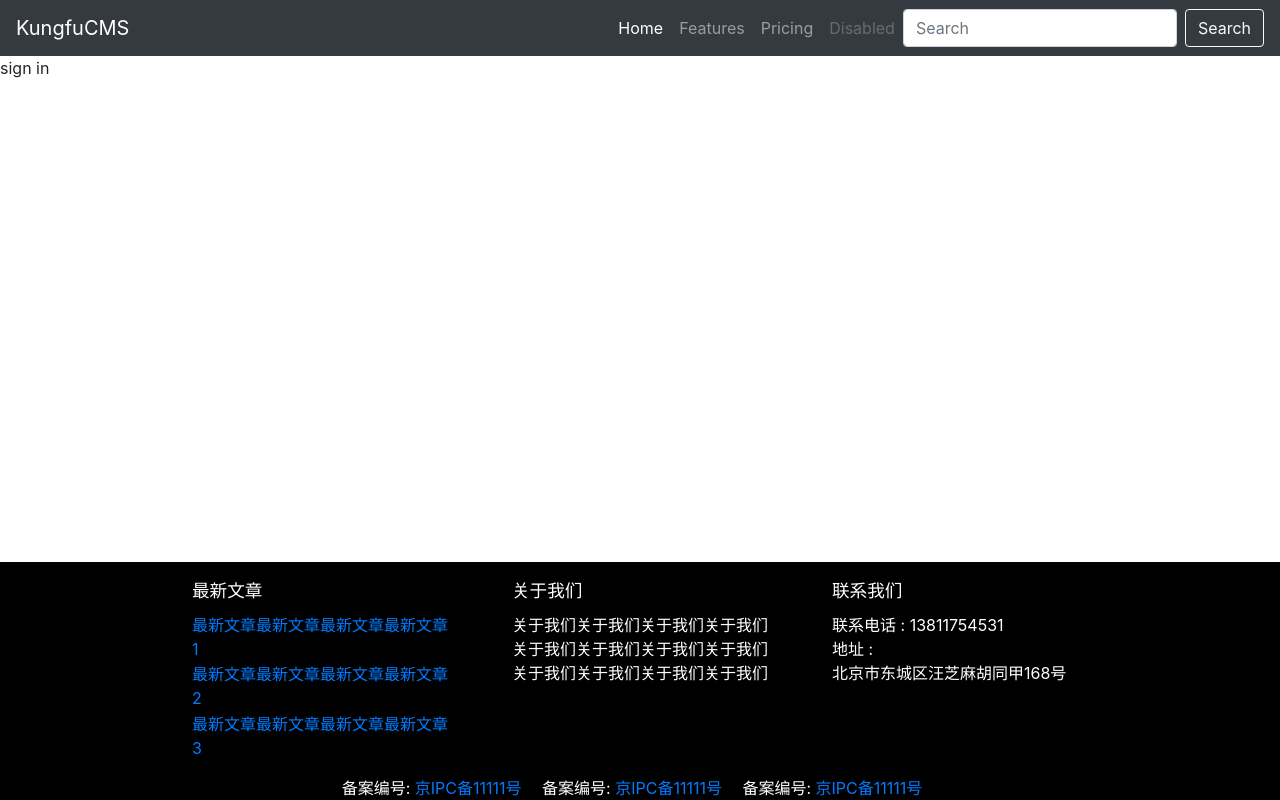
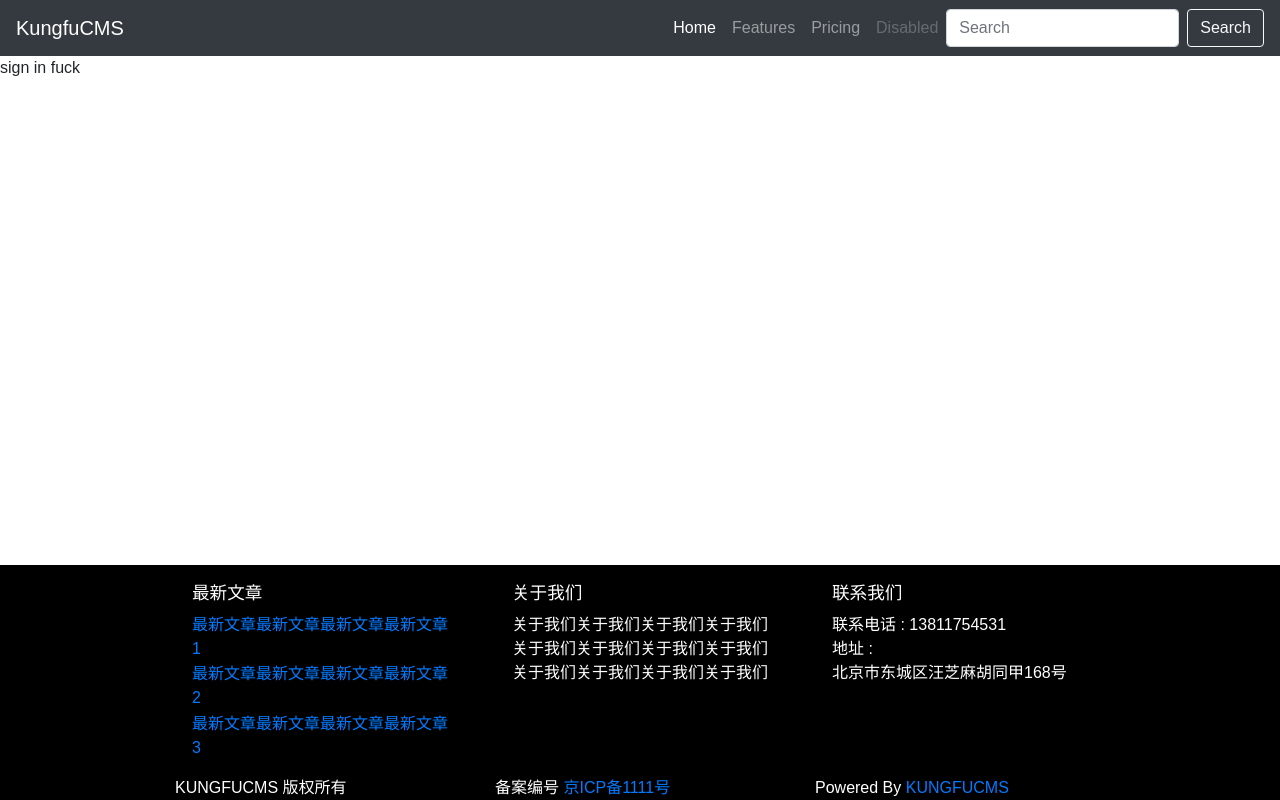
Before and after one commit to youngershen/kungfucms, a Django app: template kungfucms/themes/default/templates/account/sign-in.html in a window 1280 px wide. Run offline with Django 3.2, Linux system fonts and the light colour scheme; the template is opened without the code that fills it, so the values that code supplies are empty; some libraries are stand-ins or nearby versions.

```diff
--- a/kungfucms/themes/default/static/css/kungfucms.css
+++ b/kungfucms/themes/default/static/css/kungfucms.css
@@ -2,6 +2,10 @@ body
 {
     margin:0 !important;
     padding: 0 !important;
+    font-family: "Microsoft YaHei", Arial, "Courier New", Courier, Helvetica, monospace !important;
+    font-size: 100%;
+    font-weight: 400;
+    line-height: 1.5rem;
 }
 
 .kf-navbar
@@ -17,13 +21,7 @@ body
 {
     background-color: #000;
     color: #fff;
-    /*padding: 1rem;*/
     padding-top: 1rem;
-}
-
-.kf-footer-content
-{
-
 }
 
 .kf-footer-content-body
--- a/kungfucms/themes/default/templates/account/sign-in.html
+++ b/kungfucms/themes/default/templates/account/sign-in.html
@@ -13,6 +13,6 @@
 
 {% block content %}
     <div class="kf-signin-content">
-        sign in
+        sign in fuck
     </div>
 {% endblock %}
--- a/kungfucms/themes/default/templates/base.html
+++ b/kungfucms/themes/default/templates/base.html
@@ -5,6 +5,7 @@
 <html lang="{{ kf_language_code }}">
 <head>
     <meta charset="UTF-8">
+    <meta name="viewport" content="width=device-width, initial-scale=1.0">
     <meta name="CSRF_TOKEN" content="{{ csrf_token }}">
     <meta name="NAME" content="Kungfucms Default Theme">
     <meta name="VERSION" content="0.1">
--- a/kungfucms/themes/default/templates/footer.html
+++ b/kungfucms/themes/default/templates/footer.html
@@ -22,7 +22,6 @@
             <p>
                 关于我们关于我们关于我们关于我们关于我们关于我们关于我们关于我们关于我们关于我们关于我们关于我们
             </p>
-
         </div>
 
         <div class="col-3 kf-footer-content-body">
@@ -38,16 +37,20 @@
         </div>
     </div>
 
-    <div class="row kf-footer-bottom" >
-        <div class="col-12 kf-footer-bottom-body text-center">
-            <span class="">
-                <span>备案编号:</span>
-                <span><a href="">京IPC备11111号</a></span>
-            </span>
-            <span class=""><span>备案编号:</span>
-                <span><a href="">京IPC备11111号</a></span></span>
-            <span class=""><span>备案编号:</span>
-                <span><a href="">京IPC备11111号</a></span></span>
+    <div class="row kf-footer-bottom justify-content-center" >
+
+        <div class="col-3 kf-footer-bottom-item">
+            <span>KUNGFUCMS 版权所有</span>
+        </div>
+
+        <div class="col-3 kf-footer-bottom-item">
+            <span>备案编号</span>
+            <a href="">京ICP备1111号</a>
+        </div>
+
+        <div class="col-3 kf-footer-bottom-item">
+            <span>Powered By</span>
+            <a href="https://github.com/youngershen/kungfucms">KUNGFUCMS</a>
         </div>
     </div>
 </footer>
```
